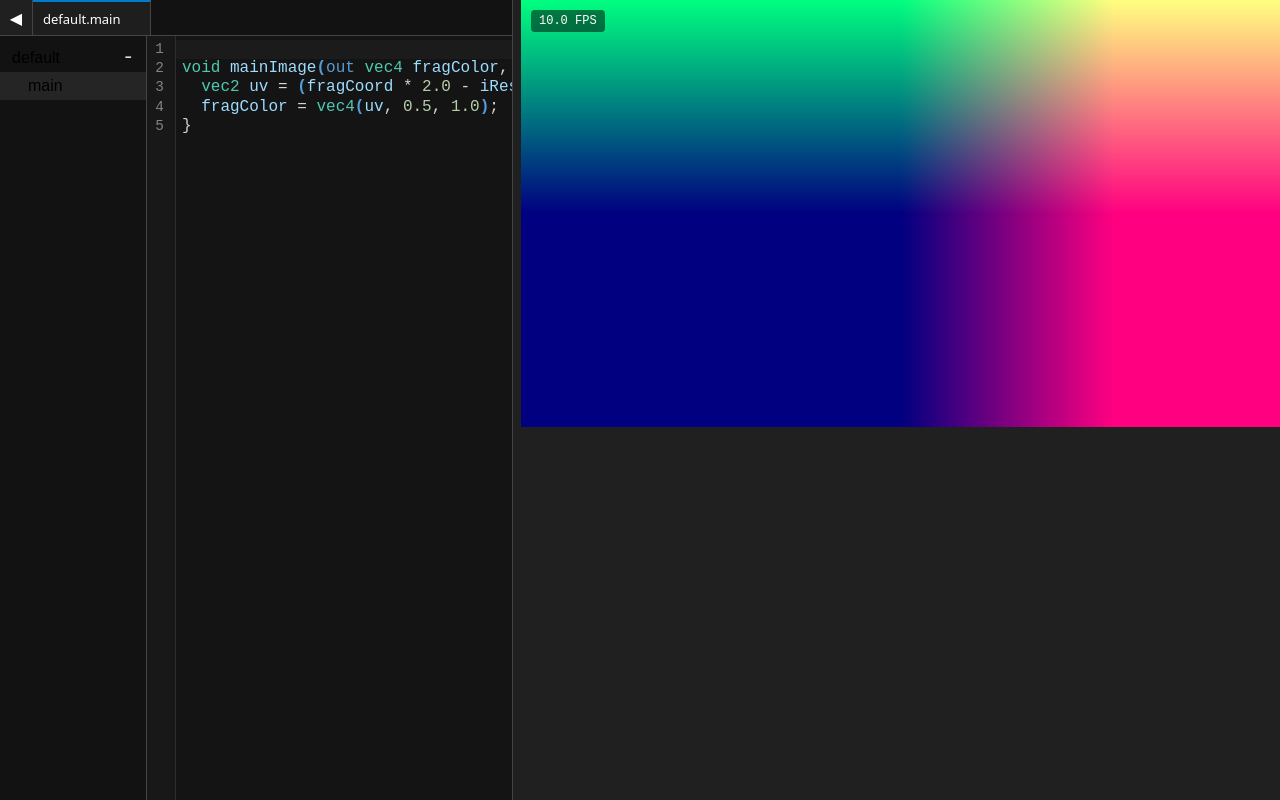
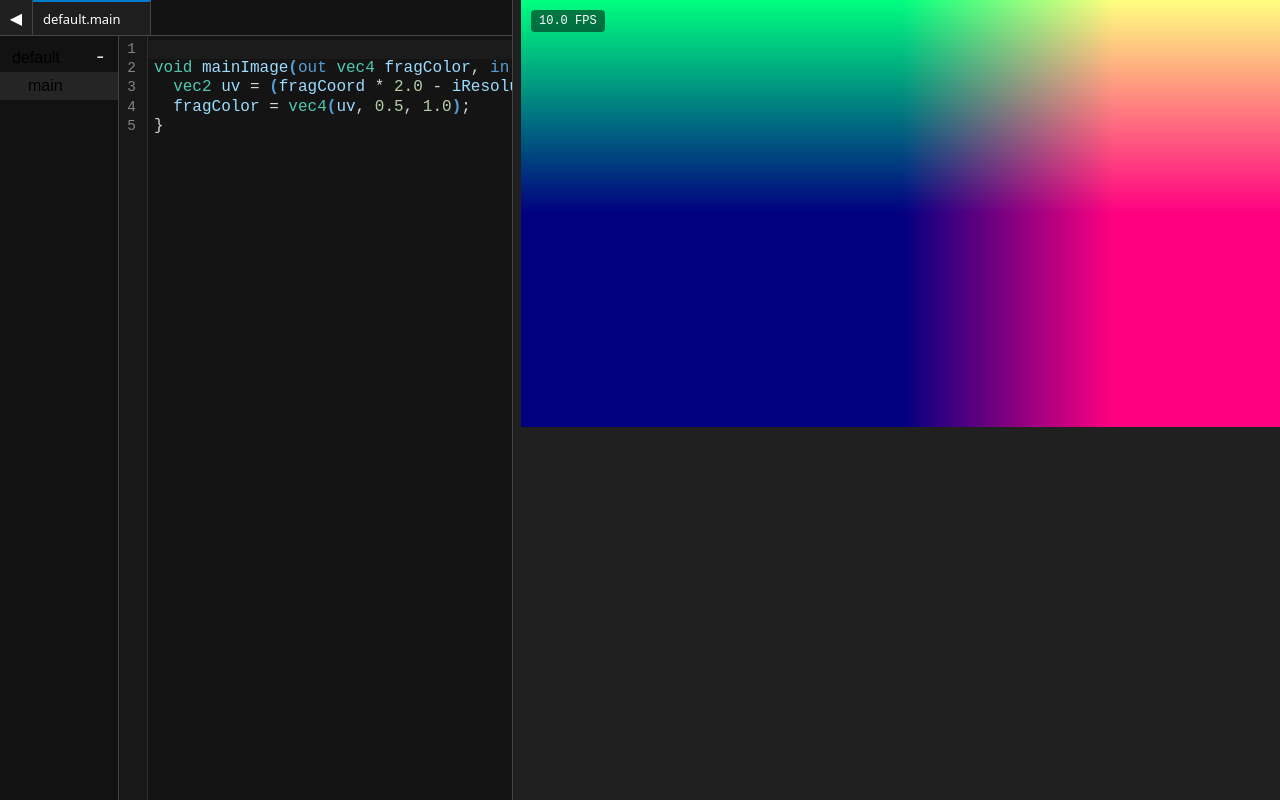
Before and after one commit to ivymerfe/aether, a website built with Vite: page index.html in a window 1280 px wide. Built offline with nearby package versions, Linux system fonts and the light colour scheme; animation ran at ten frames a second.

Commit message:
improvements

```diff
--- a/src/editor.ts
+++ b/src/editor.ts
@@ -146,6 +146,11 @@ export class Editor {
     tabs.forEach(path => {
       const tabEl = document.createElement('div');
       tabEl.className = `tab ${path === active ? 'active' : ''}`;
+      tabEl.onmouseup = (e) => {
+        if (e.button == 1) {
+          this.closeTab(path);
+        }
+      };
 
       const title = path;
 
@@ -158,7 +163,6 @@ export class Editor {
       closeSpan.className = 'tab-close';
       closeSpan.textContent = '×';
       closeSpan.onclick = (e) => {
-        e.stopPropagation();
         this.closeTab(path);
       };
       tabEl.appendChild(closeSpan);
--- a/src/styles/treeView.css
+++ b/src/styles/treeView.css
@@ -3,7 +3,7 @@
 }
 
 #tree-view {
-  flex: 0.4;
+  flex: 0.3;
   height: 100%;
   background-color: var(--bg-panel);
   border-right: 1px solid var(--border-color);
@@ -46,8 +46,7 @@
   height: var(--tree-element-height);
   box-sizing: border-box;
   font-size: medium;
-  min-width: 0;
-  max-width: 100%;
+  width: 100%;
   margin:0;
   background: none;
   border: none;
```
